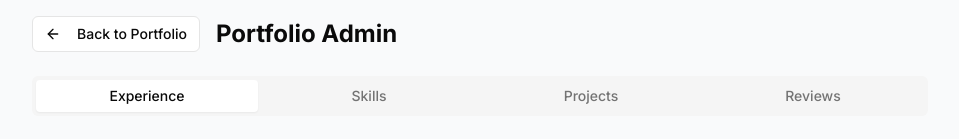
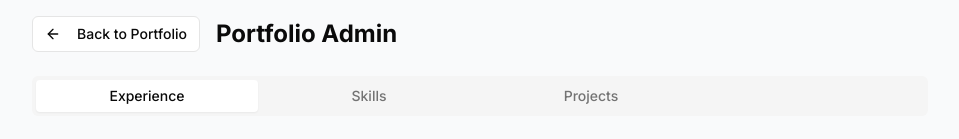
Before and after one commit to arturoalmiron/twitter-style-portfolio, a Next.js app: page /admin in a window 1280 px wide. Shown: the top 139 px of the page, without its empty margins (160-1119 px from the left). Built offline with nearby package versions, Linux system fonts and the light colour scheme.

Commit message:
remove review

```diff
--- a/app/admin/page.tsx
+++ b/app/admin/page.tsx
@@ -4,7 +4,7 @@ import { Card, CardContent, CardHeader, CardTitle } from "@/components/ui/card"
 import { Tabs, TabsContent, TabsList, TabsTrigger } from "@/components/ui/tabs"
 import { ExperienceManager } from "@/components/admin/experience-manager"
 import { SkillsManager } from "@/components/admin/skills-manager"
-import { ReviewsManager } from "@/components/admin/reviews-manager"
+// import { ReviewsManager } from "@/components/admin/reviews-manager" // Comment this out
 import { ArrowLeft } from "lucide-react"
 import Link from "next/link"
 import { ProjectsManager } from "@/components/admin/projects-manager"
@@ -30,8 +30,7 @@ export default function AdminPage() {
             <TabsTrigger value="experience">Experience</TabsTrigger>
             <TabsTrigger value="skills">Skills</TabsTrigger>
             <TabsTrigger value="projects">Projects</TabsTrigger>
-            <TabsTrigger value="reviews">Reviews</TabsTrigger>
-          </TabsList>
+            {/* <TabsTrigger value="reviews">Reviews</TabsTrigger> */} {/* Comment this out */}          </TabsList>
 
           <TabsContent value="experience">
             <Card>
@@ -66,6 +65,7 @@ export default function AdminPage() {
             </Card>
           </TabsContent>
 
+          {/* Comment out this entire TabsContent block
           <TabsContent value="reviews">
             <Card>
               <CardHeader>
@@ -76,6 +76,7 @@ export default function AdminPage() {
               </CardContent>
             </Card>
           </TabsContent>
+          */}
         </Tabs>
       </div>
     </div>
--- a/components/profile-tabs.tsx
+++ b/components/profile-tabs.tsx
@@ -4,7 +4,7 @@ import { useState } from "react"
 import { Button } from "@/components/ui/button"
 import { ExperienceTab } from "@/components/tabs/experience-tab"
 import { SkillsTab } from "@/components/tabs/skills-tab"
-import { ReviewsTab } from "@/components/tabs/reviews-tab"
+// import { ReviewsTab } from "@/components/tabs/reviews-tab" // Comment this out
 import { Plus } from "lucide-react"
 import Link from "next/link"
 import { useLanguage } from "@/hooks/use-language"
```
